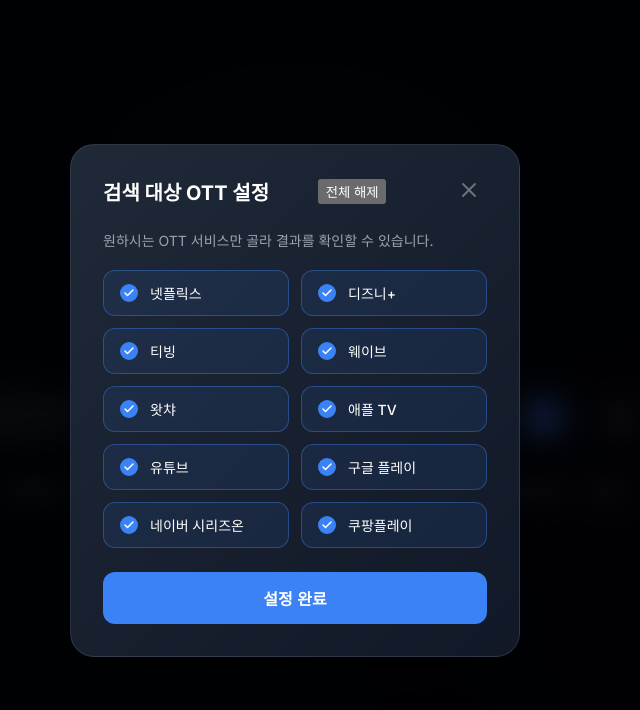
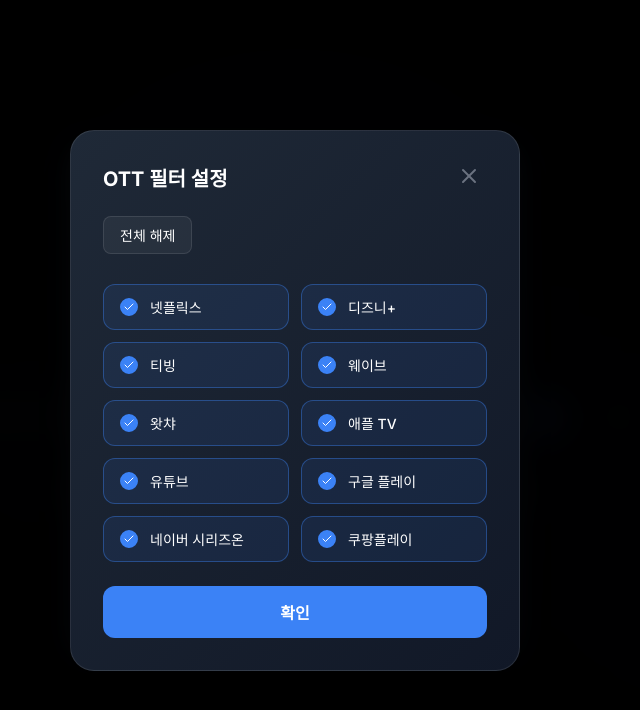
Before and after one commit to leesk1283-gitHub/ott-hub, a React (Vite) app: page / in a window 1280 px wide. Both pictures are taken after a click on the button 965 px from the left and 416 px from the top of the page. Shown: the top 710 px of the page, without its empty margins (345-985 px from the left). Built offline with nearby package versions, Linux system fonts and the light colour scheme.

Commit message:
fix: restore-settings-modal-and-ensure-migration

```diff
--- a/src/App.jsx
+++ b/src/App.jsx
@@ -459,6 +459,70 @@
                             </div>
                         </motion.div>
                     )}
+
+                    <AnimatePresence>
+                        {showSettings && (
+                            <motion.div
+                                initial={{ opacity: 0 }}
+                                animate={{ opacity: 1 }}
+                                exit={{ opacity: 0 }}
+                                className="modal-overlay"
+                                onClick={() => setShowSettings(false)}
+                            >
+                                <motion.div
+                                    initial={{ scale: 0.9, y: 20 }}
+                                    animate={{ scale: 1, y: 0 }}
+                                    exit={{ scale: 0.9, y: 20 }}
+                                    className="settings-modal"
+                                    onClick={(e) => e.stopPropagation()}
+                                >
+                                    <div className="modal-header">
+                                        <h3 className="modal-title">OTT 필터 설정</h3>
+                                        <button className="modal-close" onClick={() => setShowSettings(false)}>
+                                            <X size={24} />
+                                        </button>
+                                    </div>
+
+                                    <div style={{ marginBottom: '20px' }}>
+                                        <button
+                                            onClick={toggleAllOtts}
+                                            style={{
+                                                background: 'rgba(255,255,255,0.05)',
+                                                border: '1px solid rgba(255,255,255,0.1)',
+                                                color: '#fff',
+                                                padding: '8px 16px',
+                                                borderRadius: '8px',
+                                                fontSize: '14px',
+                                                cursor: 'pointer',
+                                                marginBottom: '10px'
+                                            }}
+                                        >
+                                            {selectedOtts.length === ALL_OTT_LIST.length ? '전체 해제' : '전체 선택'}
+                                        </button>
+                                    </div>
+
+                                    <div className="ott-grid">
+                                        {ALL_OTT_LIST.map((ott) => (
+                                            <div
+                                                key={ott.id}
+                                                className={`ott-option ${selectedOtts.includes(ott.id) ? 'selected' : ''}`}
+                                                onClick={() => toggleOtt(ott.id)}
+                                            >
+                                                <div className="check-circle">
+                                                    {selectedOtts.includes(ott.id) && <Check size={12} color="white" />}
+                                                </div>
+                                                <span className="ott-label">{ott.name}</span>
+                                            </div>
+                                        ))}
+                                    </div>
+
+                                    <button className="save-btn" onClick={() => setShowSettings(false)}>
+                                        확인
+                                    </button>
+                                </motion.div>
+                            </motion.div>
+                        )}
+                    </AnimatePresence>
                 </AnimatePresence>
             </div>
         </div>
```
